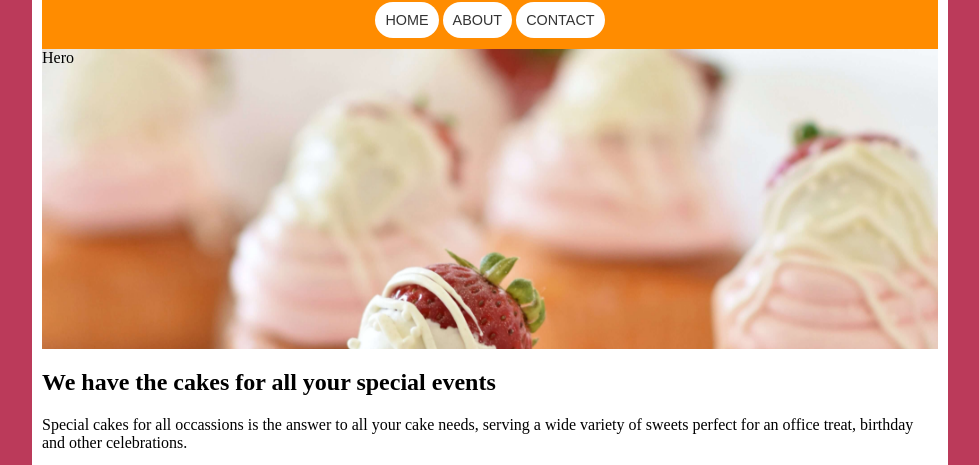
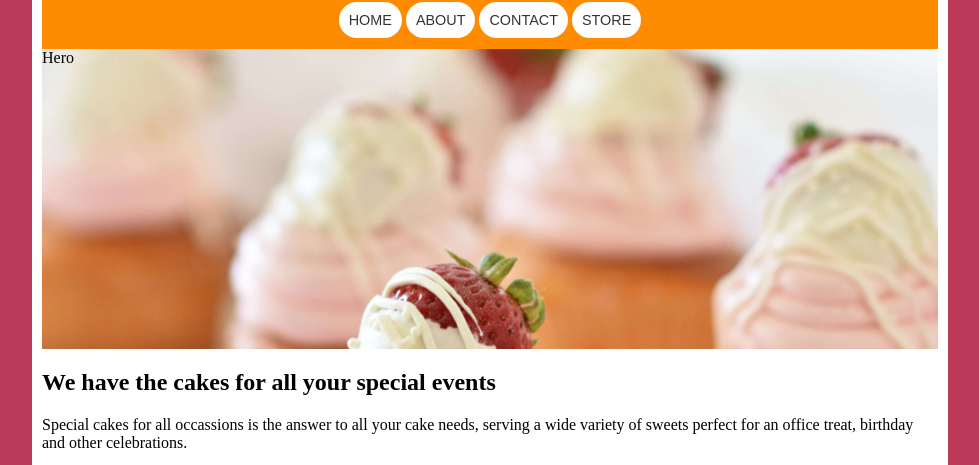
Before and after one commit to seddiqahunari/S.h_cakeStore, a plain HTML site: page contact.html in a window 1280 px wide. Shown: the part 114-579 px from the top of the page, without its empty margins (150-1129 px from the left). Drawn offline with Linux system fonts and the light colour scheme.

Commit message:
Update contact.html

```diff
--- a/contact.html
+++ b/contact.html
@@ -20,6 +20,7 @@
         <a href="index.html">Home</a>
         <a href="about.html">about</a>
         <a href="contact.html">contact</a>
+        <a href="sales.html">Store</a>
       </nav>
 
       <!--Hero Section-->
```
